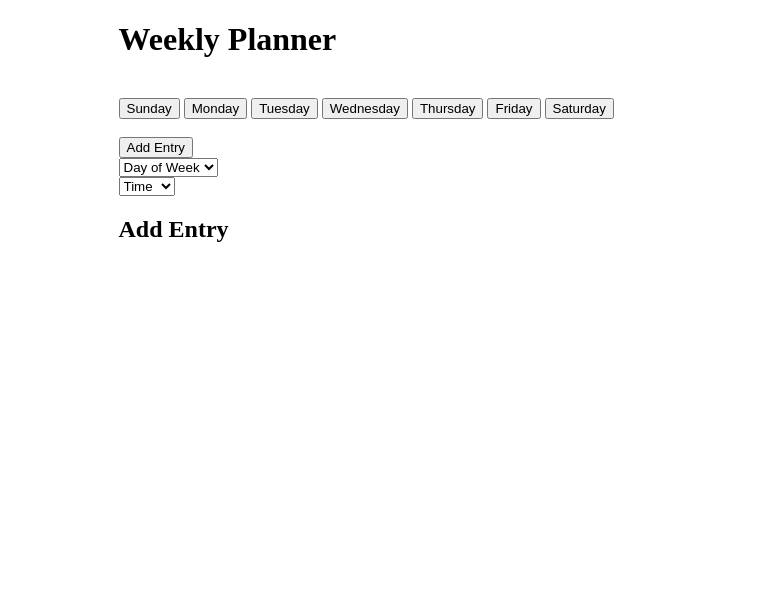
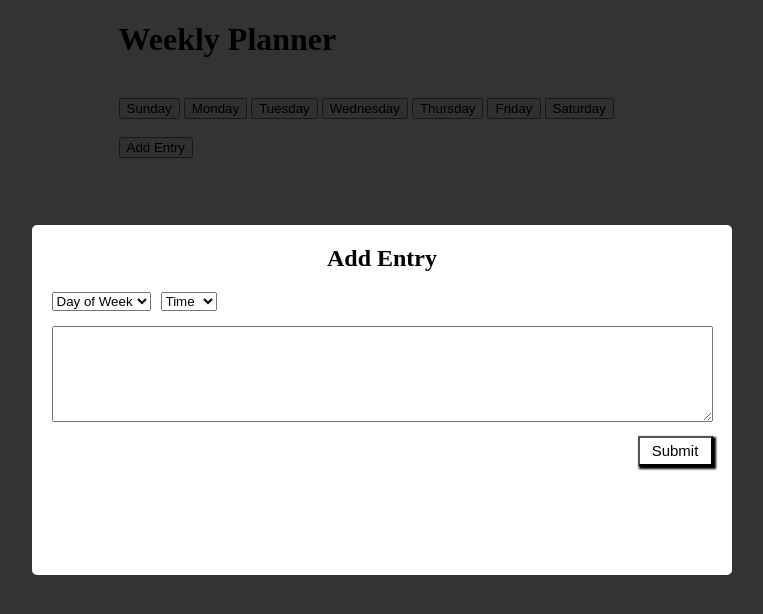
Before and after one commit to sallysujilee/week-planner, a website: page index.html in a window 1280 px wide. Both pictures are taken after a click on the button "Add Entry". Shown: the whole page, without its empty margins (258-1021 px from the left). Drawn offline with Linux system fonts and the light colour scheme.

Commit message:
update weekly planner 3

```diff
--- a/css/layout.css
+++ b/css/layout.css
@@ -21,3 +21,53 @@
 .third-row {
   align-items: center;
 }
+
+.modal-one {
+  display: flex;
+  align-items: center;
+  justify-content: center;
+  position: absolute;
+  top: 0;
+  left: 0;
+  width: 100%;
+  height: 100%;
+}
+
+.modal-content {
+  background-color: white;
+  display: flex;
+  align-items: center;
+  flex-direction: column;
+  border: 0;
+  width: 700px;
+  height: 350px;
+  border-radius: 5px;
+}
+
+.submit {
+  width: 75px;
+  height: 30px;
+  font-size: 15px;
+  color: black;
+  box-shadow: 2px 2px 2px 1px rgb(0 0 0 / 100%);
+  background-color: white;
+  border-color: black;
+  position: relative;
+  float: right;
+  margin-top: 10px;
+}
+
+#modal {
+  visibility: hidden;
+  background: rgb(0 0 0 / 80%);
+}
+
+.dropdown {
+  margin-bottom: 10px;
+}
+
+#day-choices,
+#time-choices {
+  margin-right: 10px;
+  margin-bottom: 5px;
+}
--- a/index.html
+++ b/index.html
@@ -40,8 +40,13 @@
     <div class="row" id="third-row">
       <button class="add-entry">Add Entry</button>
     </div>
+    <div id="modal" class="modal-one">
+      <div class="modal-content">
+        <h2>Add Entry</h2>
+        <form>
+          <div class="row dropdown">
             <div>
-      <select name="choices" id="choices">
+              <select name="choices" id="day-choices">
                 <option value="day-of-week">Day of Week</option>
                 <option value="sunday">Sunday</option>
                 <option value="monday">Monday</option>
@@ -52,7 +57,7 @@
               </select>
             </div>
             <div>
-      <select name="choices" id="choices">
+              <select name="choices" id="time-choices">
                 <option value="time">Time</option>
                 <option value="12:00">12:00</option>
                 <option value="1:00">1:00</option>
@@ -63,10 +68,14 @@
                 <option value="6:00">6:00</option>
               </select>
             </div>
-    <div id="modal">
-      <div class="modal-content">
-        <h2>Add Entry</h2>
-        <form>
+          </div>
+          <div>
+            <textarea placeholder="Description" rows="6" cols="80" id="comments">
+            </textarea>
+          </div>
+          <div>
+            <input type="submit" class="submit" name="Submit" value="Submit" />
+          </div>
 
         </form>
         <h1></h1>
--- a/js/main.js
+++ b/js/main.js
@@ -0,0 +1,11 @@
+const modal = document.getElementById('modal');
+const button = document.querySelector('.add-entry');
+
+button.addEventListener('click', function () {
+  modal.style.visibility = 'visible';
+});
+
+const modalbutton = document.querySelector('.submit');
+modalbutton.addEventListener('click', function () {
+  modal.style.visibility = 'hidden';
+});
```
Lines whose indentation alone changed are shown as unchanged.
